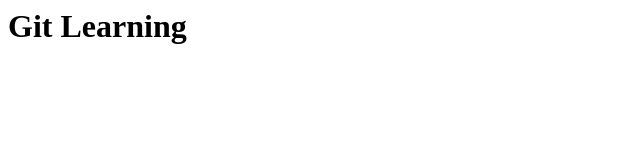
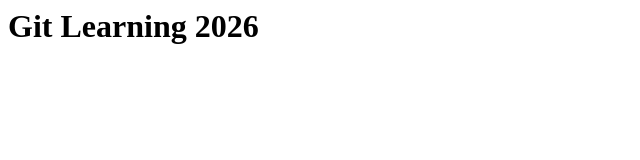
Before and after one commit to rubeshkumar2006-tech/git-2026, a plain HTML site: page index.html in a window 1280 px wide. Shown: the whole page, without its empty margins (0-640 px from the left). Drawn offline with Linux system fonts and the light colour scheme.

Commit message:
index page updated

```diff
--- a/index.html
+++ b/index.html
@@ -1 +1 @@
-<h1>Git Learning</h1>
+<h1>Git Learning 2026</h1>
```
